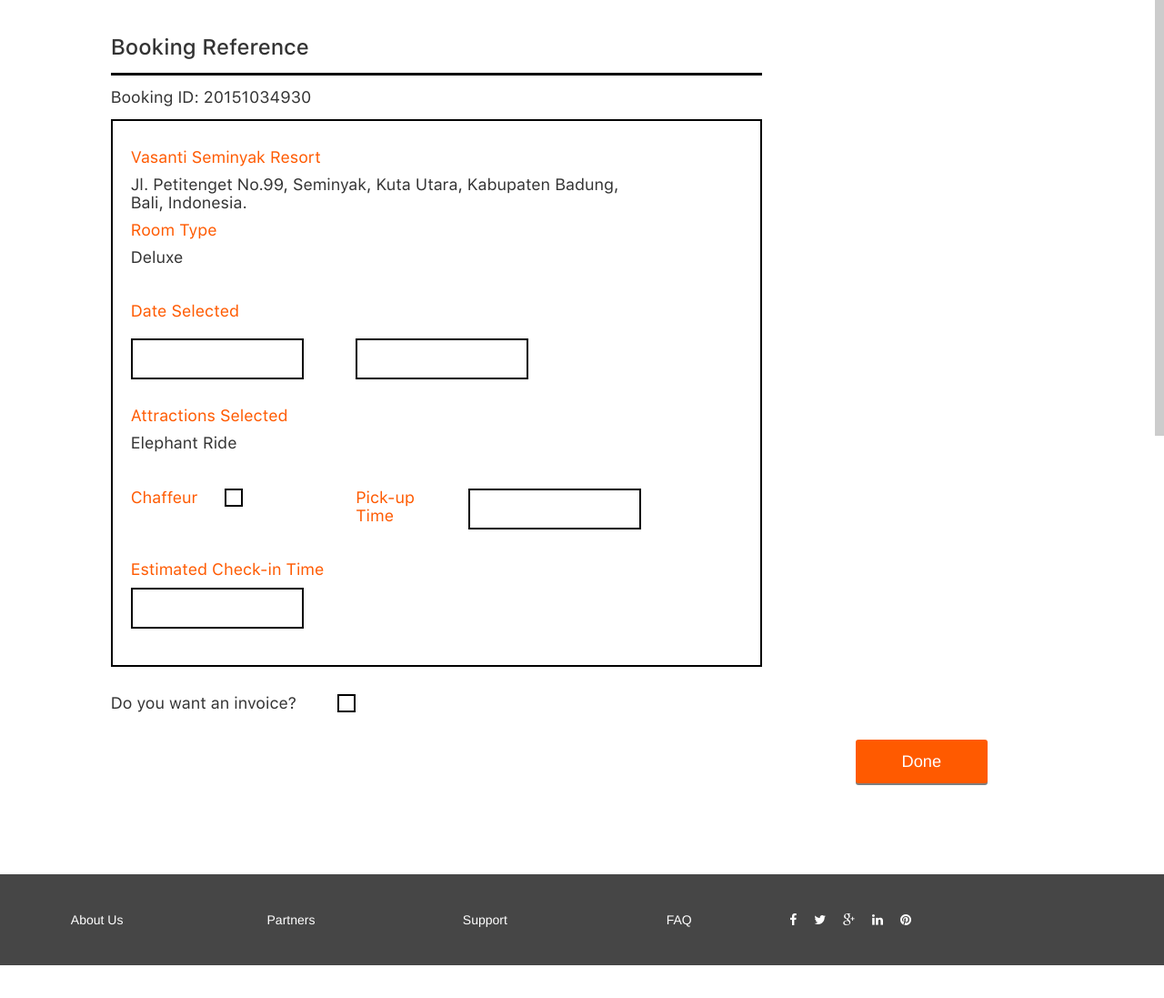
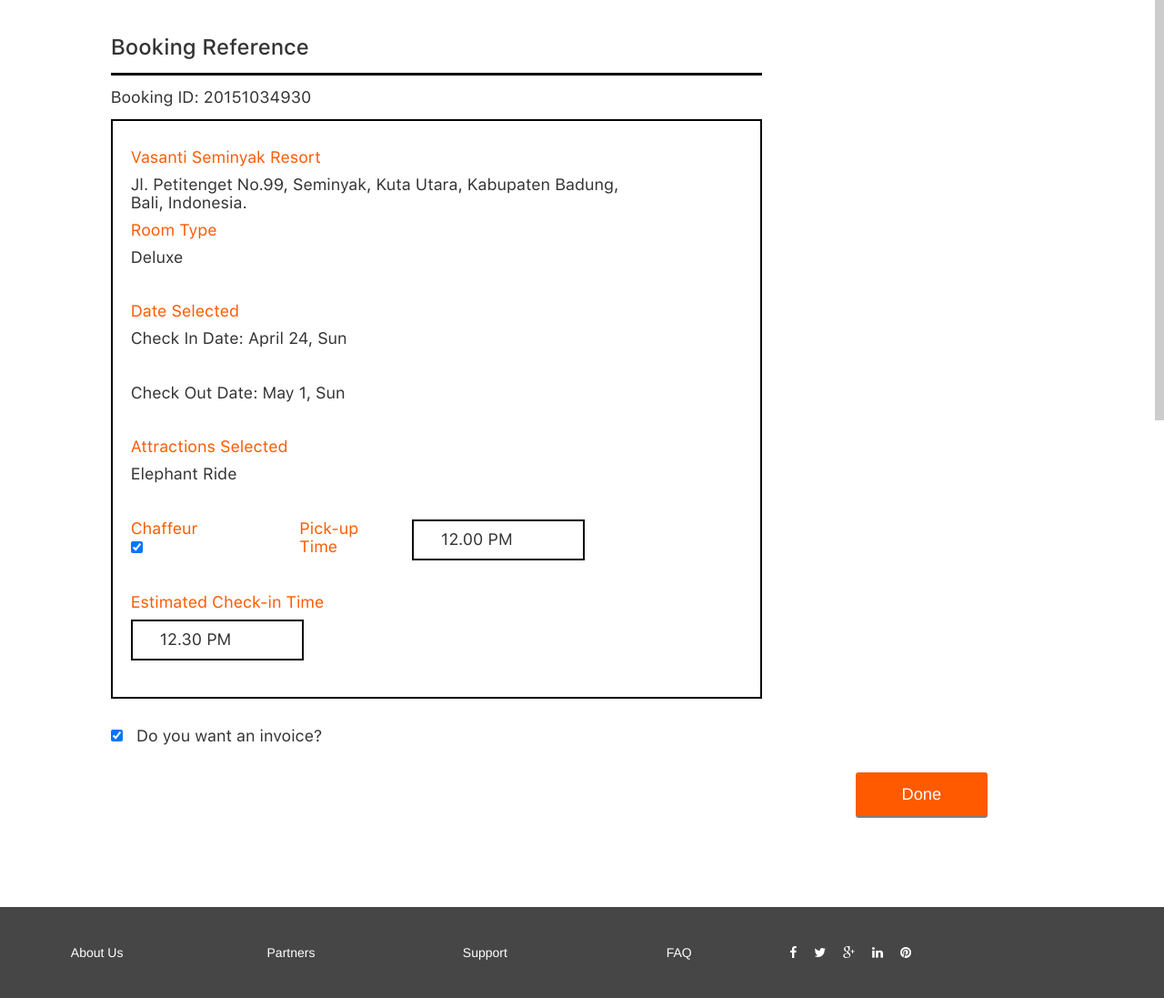
Before and after one commit to sounderya/OvernightWeb, a Django app: page /showBookingConfirmation/ in a window 1280 px wide. Shown: the part 81-1178 px from the top of the page at 91% size. Before the commit the page ends 1142 px from the top, so only its background shows below. Run offline with Django 3.2, Linux system fonts and the light colour scheme; some libraries are stand-ins or nearby versions.

Commit message:
edit made to booking confirmation.html

```diff
--- a/news_analytics/templates/bookingconfirmation.html
+++ b/news_analytics/templates/bookingconfirmation.html
@@ -66,30 +66,28 @@
         <h4 class="orangeinbox">Room Type</h4>
         <h4 class="blackinbox">Deluxe</h4><br>
         <h4 class="orangeinbox">Date Selected</h4>
-        <div class="row">
-          <div class="col-md-4 col-xs-12"><div class="datebox" style="margin-left: 20px;"></div></div>
-          <div class="col-md-8 col-xs-12"><div class="datebox" style="margin-left: 20px;"></div></div></div><br>
-
+        <h4 class="blackinbox">Check In Date: April 24, Sun<h4><br>
+         <h4 class="blackinbox"> Check Out Date: May 1, Sun<h4><br>
+            <!--<div class="datebox" style="margin-left: 20px;"></div>-->
 
         <h4 class="orangeinbox">Attractions Selected</h4>
         <h4 class="blackinbox">Elephant Ride</h4><br>
         <div class="row">
           <div class="col-md-2 col-xs-6">
-            <h4 class="orangeinbox">Chaffeur</h4></div>
-          <div class="col-md-1 col-xs-6">
-            <div class="datebox" style="width: 20px; height: 20px; margin-top: 10px;"></div></div>
+            <h4 class="orangeinbox">Chaffeur
+            <input type="checkbox" name="Elephant Ride" value="Elephant Ride" checked></h4></div>
           <div class="col-md-1"></div>
           <div class="col-md-2 col-xs-12"><h4 class="orangeinbox">Pick-up Time</h4></div>
-          <div class="col-md-4 col-xs-12"><div class="datebox" style="margin-left: 20px;"></span></div>
+            <div class="col-md-4 col-xs-12"><div class="datebox" style="margin-left: 20px;"><h4 class="blackinbox"> 12.00 PM</h4></div>
         </div></div><br>
         <h4 class="orangeinbox">Estimated Check-in Time</h4>
-        <div class="datebox" style="margin-left: 20px;"></div>
+             <div class="datebox" style="margin-left: 20px;"><h4 class="blackinbox"> 12.30 PM</h4></div>
         <br><br>
 
       </div><br>
       <div class="row">
-        <div class="col-md-4 col-xs-8"><h4>Do you want an invoice?</h4><br></div>
-        <div class="col-md-2 col-xs-2"><div class="datebox" style="width: 20px; height: 20px; margin-top: 10px;"></div></div>
+        <div class="col-md-6 col-xs-8"><h4><input type="checkbox" checked>&nbsp;&nbsp;&nbsp;Do you want an invoice? &nbsp;</h4><br></div>
+
       </div>
 
     </div>
```
